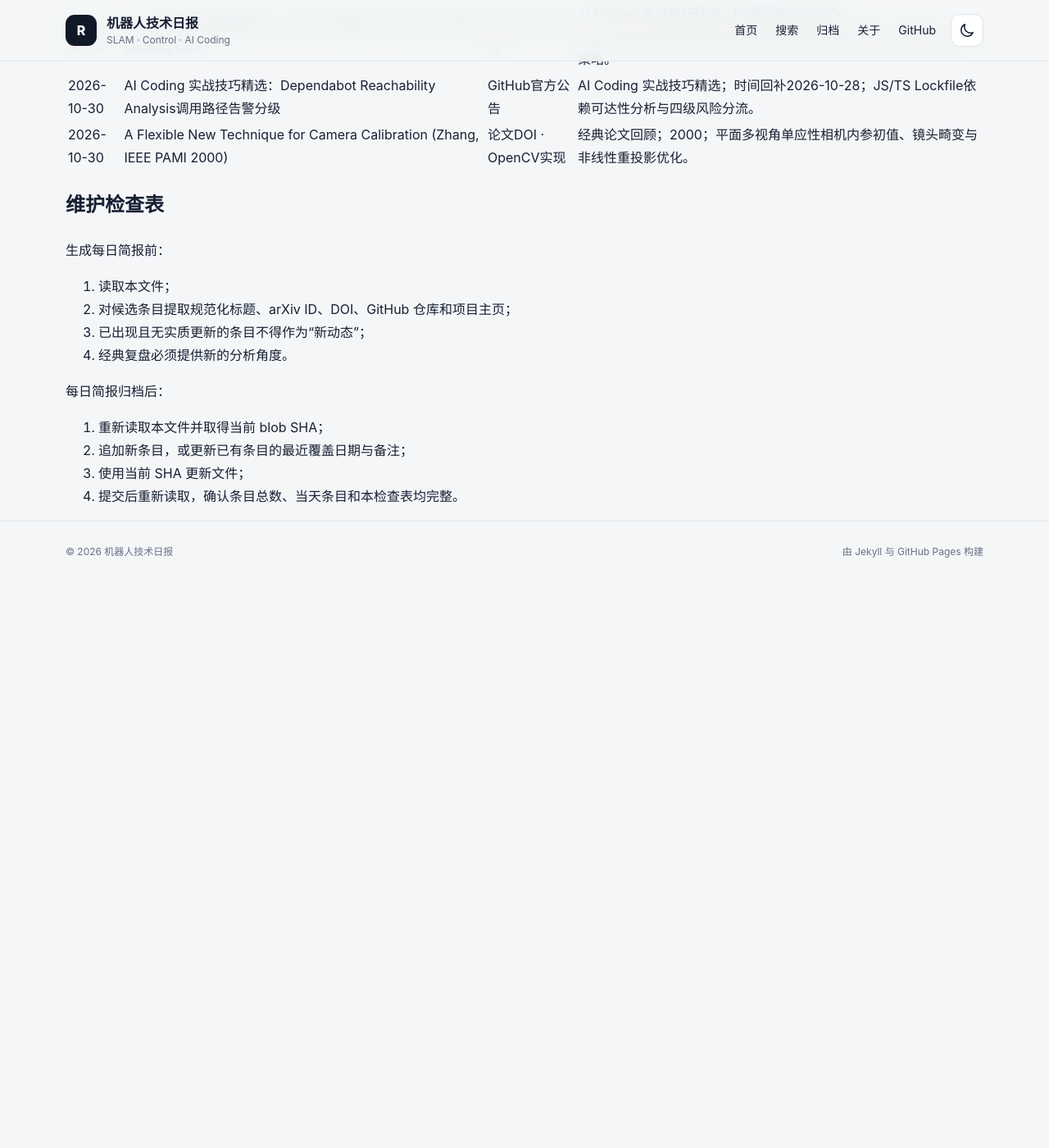
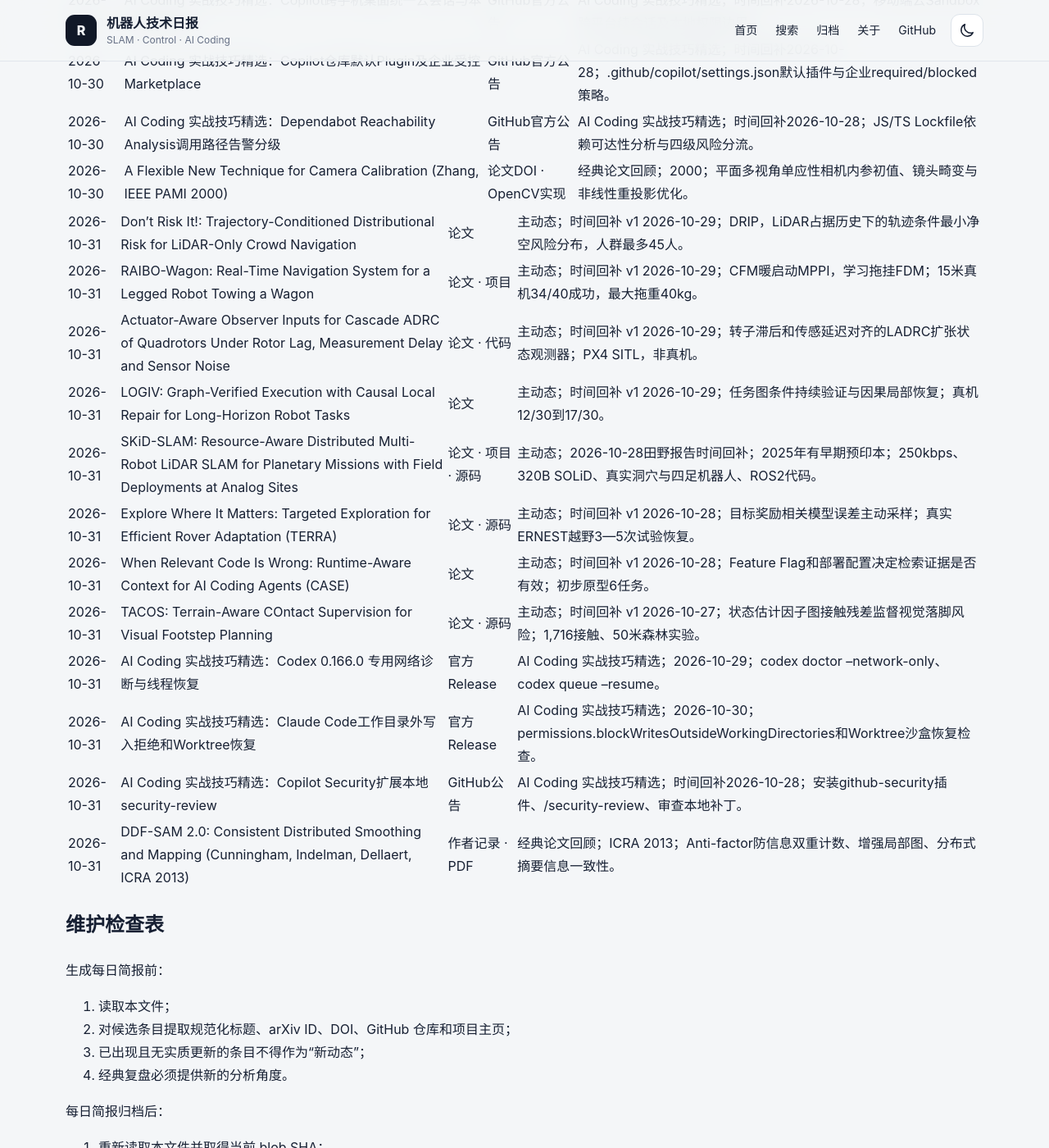
Before and after one commit to helywin/daily, a Jekyll site: the page built from robotics-brief-covered-items.md, in a window 1280 px wide and 1400 px high, scrolled down 79143 px. Shown: the whole window at 82% size. Built offline with Jekyll 4.4.1, drawn with Linux system fonts in a browser that asks for light colours; our own code applies the rules of GitHub Pages for plain Markdown files; before the commit the page ends 79851 px from its top, so only the background shows below that; some of the changed text lies outside the part shown.

Commit message:
docs: update robotics brief coverage index for 2026-10-31

```diff
--- a/robotics-brief-covered-items.md
+++ b/robotics-brief-covered-items.md
@@ -1,6 +1,6 @@
 # 机器人技术简报已覆盖条目索引
 
-> 最后更新：2026-10-30（Asia/Shanghai）
+> 最后更新：2026-10-31（Asia/Shanghai）
 >
 > 用途：每日简报选题前强制查重。本文件保留全部历史条目的最近覆盖日期、规范标题、至少一个可直接访问的原始来源和必要备注。
 >
@@ -177,6 +177,8 @@
 > 2026-10-29 新增 8 条主动态、3 条 AI Coding 实战技巧精选与 1 条经典论文回顾，共 1159 条。
 >
 > 2026-10-30 新增 8 条主动态、3 条 AI Coding 实战技巧精选与 1 条经典论文回顾，共 1171 条。
+>
+> 2026-10-31 新增 8 条主动态、3 条 AI Coding 实战技巧精选与 1 条经典论文回顾，共 1183 条。
 >
 ## 已核验条目
 
@@ -1440,6 +1442,19 @@
 | 2026-10-30 | AI Coding 实战技巧精选：Dependabot Reachability Analysis调用路径告警分级 | [GitHub官方公告](https://github.blog/changelog/2026-10-28-prioritize-dependabot-alerts-with-reachability-analysis/) | AI Coding 实战技巧精选；时间回补2026-10-28；JS/TS Lockfile依赖可达性分析与四级风险分流。 |
 | 2026-10-30 | A Flexible New Technique for Camera Calibration (Zhang, IEEE PAMI 2000) | [论文DOI](https://doi.org/10.1109/34.888718) · [OpenCV实现](https://docs.opencv.org/4.x/d9/d0c/group__calib3d.html) | 经典论文回顾；2000；平面多视角单应性相机内参初值、镜头畸变与非线性重投影优化。 |
 
+| 2026-10-31 | Don't Risk It!: Trajectory-Conditioned Distributional Risk for LiDAR-Only Crowd Navigation | [论文](https://arxiv.org/abs/2610.40050) | 主动态；时间回补 v1 2026-10-29；DRIP，LiDAR占据历史下的轨迹条件最小净空风险分布，人群最多45人。 |
+| 2026-10-31 | RAIBO-Wagon: Real-Time Navigation System for a Legged Robot Towing a Wagon | [论文](https://arxiv.org/abs/2610.39267) · [项目](https://insungyang.github.io/raibo-wagon/) | 主动态；时间回补 v1 2026-10-29；CFM暖启动MPPI，学习拖挂FDM；15米真机34/40成功，最大拖重40kg。 |
+| 2026-10-31 | Actuator-Aware Observer Inputs for Cascade ADRC of Quadrotors Under Rotor Lag, Measurement Delay and Sensor Noise | [论文](https://arxiv.org/abs/2610.39126) · [代码](https://github.com/Quang61123/actuator-aware-cascade-adrc) | 主动态；时间回补 v1 2026-10-29；转子滞后和传感延迟对齐的LADRC扩张状态观测器；PX4 SITL，非真机。 |
+| 2026-10-31 | LOGIV: Graph-Verified Execution with Causal Local Repair for Long-Horizon Robot Tasks | [论文](https://arxiv.org/abs/2610.40016) | 主动态；时间回补 v1 2026-10-29；任务图条件持续验证与因果局部恢复；真机12/30到17/30。 |
+| 2026-10-31 | SKiD-SLAM: Resource-Aware Distributed Multi-Robot LiDAR SLAM for Planetary Missions with Field Deployments at Analog Sites | [论文](https://arxiv.org/abs/2610.38141) · [项目](https://sparolab.github.io/research/skid_slam/) · [源码](https://github.com/sparolab/SKiD-SLAM) | 主动态；2026-10-28田野报告时间回补；2025年有早期预印本；250kbps、320B SOLiD、真实洞穴与四足机器人、ROS2代码。 |
+| 2026-10-31 | Explore Where It Matters: Targeted Exploration for Efficient Rover Adaptation (TERRA) | [论文](https://arxiv.org/abs/2610.38657) · [源码](https://github.com/CLeARoboticsLab/terra) | 主动态；时间回补 v1 2026-10-28；目标奖励相关模型误差主动采样；真实ERNEST越野3—5次试验恢复。 |
+| 2026-10-31 | When Relevant Code Is Wrong: Runtime-Aware Context for AI Coding Agents (CASE) | [论文](https://arxiv.org/abs/2610.38800) | 主动态；时间回补 v1 2026-10-28；Feature Flag和部署配置决定检索证据是否有效；初步原型6任务。 |
+| 2026-10-31 | TACOS: Terrain-Aware COntact Supervision for Visual Footstep Planning | [论文](https://arxiv.org/abs/2610.37806) · [源码](https://github.com/norlab-ulaval/TACOS) | 主动态；时间回补 v1 2026-10-27；状态估计因子图接触残差监督视觉落脚风险；1,716接触、50米森林实验。 |
+| 2026-10-31 | AI Coding 实战技巧精选：Codex 0.166.0 专用网络诊断与线程恢复 | [官方Release](https://github.com/openai/codex/releases/tag/rust-v0.166.0) | AI Coding 实战技巧精选；2026-10-29；codex doctor --network-only、codex queue --resume。 |
+| 2026-10-31 | AI Coding 实战技巧精选：Claude Code工作目录外写入拒绝和Worktree恢复 | [官方Release](https://github.com/anthropics/claude-code/releases/tag/v2.1.314) | AI Coding 实战技巧精选；2026-10-30；permissions.blockWritesOutsideWorkingDirectories和Worktree沙盒恢复检查。 |
+| 2026-10-31 | AI Coding 实战技巧精选：Copilot Security扩展本地security-review | [GitHub公告](https://github.blog/changelog/2026-10-28-security-extension-for-the-github-copilot-app/) | AI Coding 实战技巧精选；时间回补2026-10-28；安装github-security插件、/security-review、审查本地补丁。 |
+| 2026-10-31 | DDF-SAM 2.0: Consistent Distributed Smoothing and Mapping (Cunningham, Indelman, Dellaert, ICRA 2013) | [作者记录](https://www.borg.cc.gatech.edu/papers/cunningham13icra.html) · [PDF](https://dellaert.github.io/files/Cunningham13icra.pdf) | 经典论文回顾；ICRA 2013；Anti-factor防信息双重计数、增强局部图、分布式摘要信息一致性。 |
+
 ## 维护检查表
 
 生成每日简报前：
```
